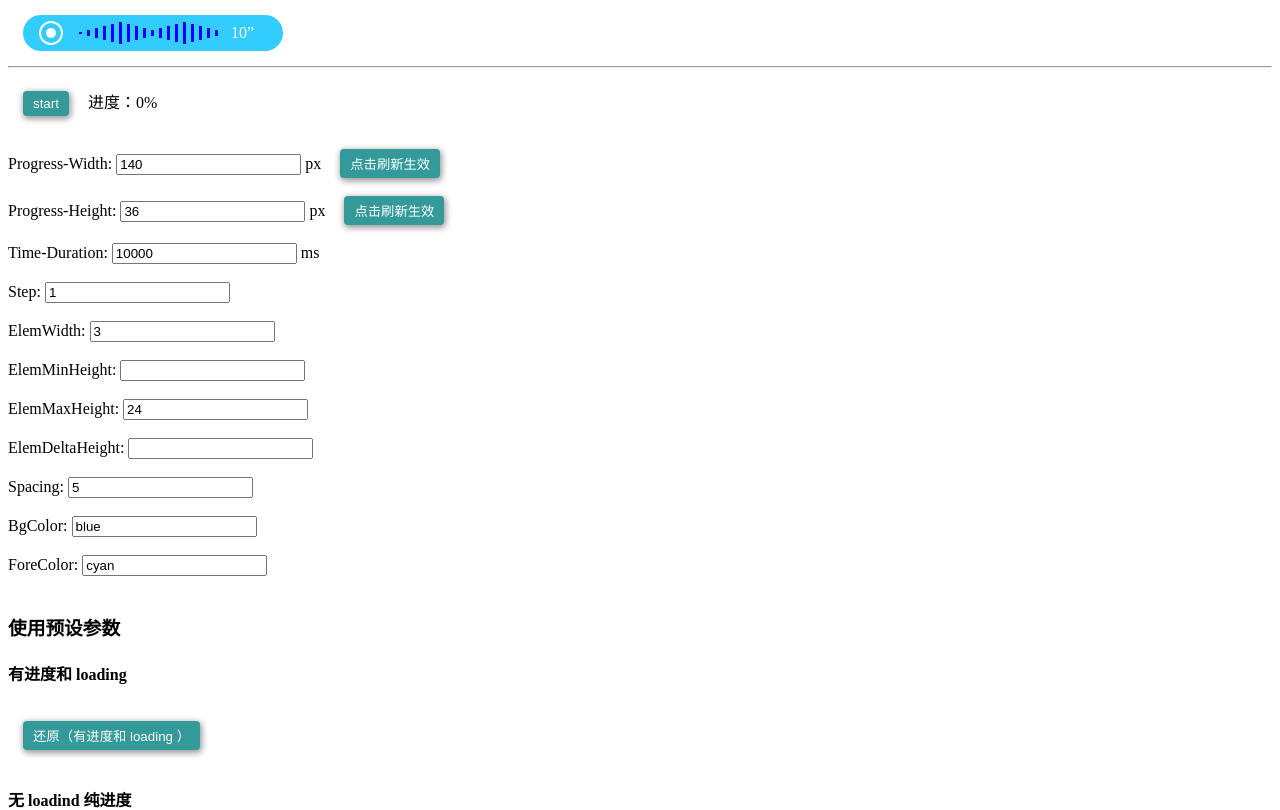
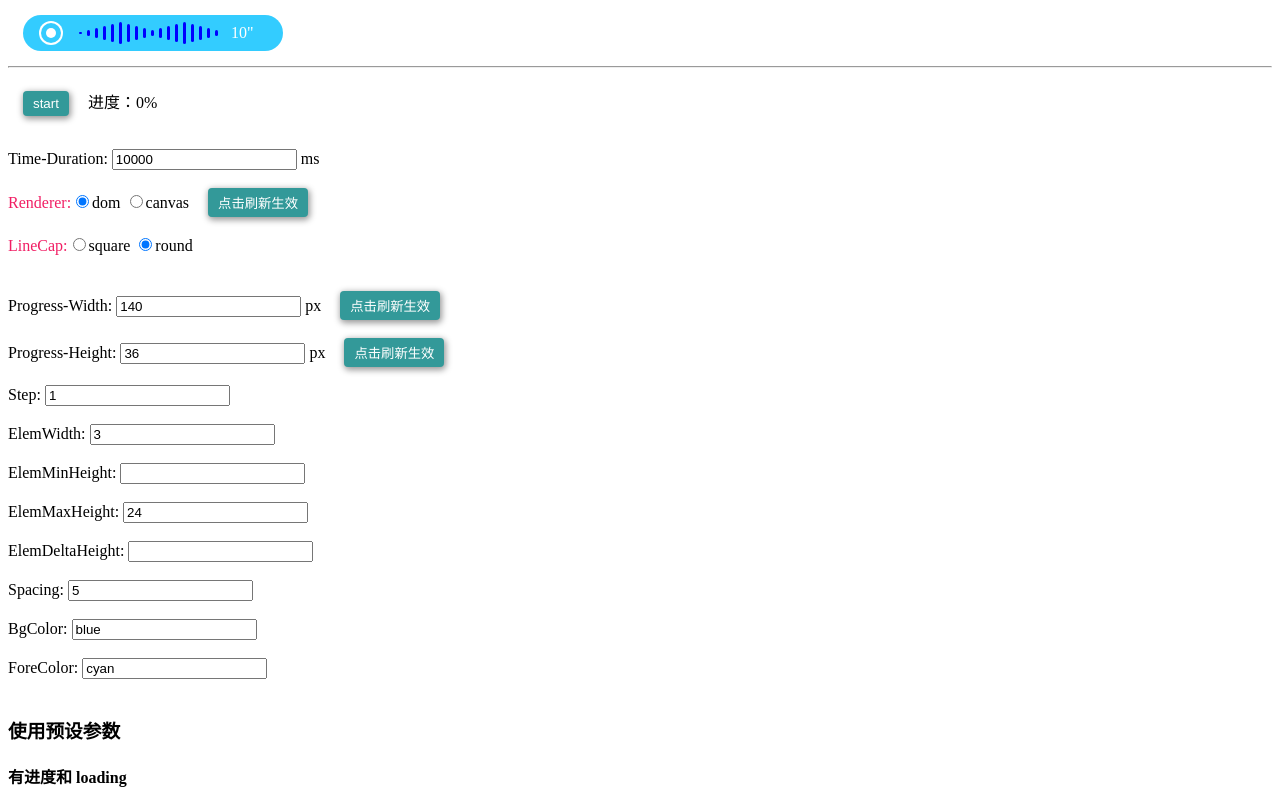
Before and after one commit to shallinta/z-progress-loading, a Vue app: page / in a window 1280 px wide. Shown: the top 810 px of the page. Built offline with nearby package versions, Linux system fonts and the light colour scheme.

Commit message:
feat: 增加渲染器配置和lineCap配置 1. 增加 renderer 配置,支持 canvas 和 dom 两种渲染方式 2. 增加 lineCap 配置,支持 square 和 round(圆角) 两种

```diff
--- a/examples/App.vue
+++ b/examples/App.vue
@@ -1,6 +1,9 @@
 <template>
   <div>
-    <div class="container" :style="{ width: progressWidth + 120 + 'px', height: progressHeight + 'px' }">
+    <div
+      class="container"
+      :style="{ width: progressWidth + 120 + 'px', height: progressHeight + 'px' }"
+    >
       <div class="play">
         <div class="inner-circle">
           <div class="icon" :class="start ? '' : 'stop'" @click="handleClick"></div>
@@ -9,12 +12,59 @@
       <div class="progress" :style="{ width: progressWidth + 'px', height: progressHeight + 'px' }">
         <ZProgreeeLoading :progress="progress" :start="start" :config="config"/>
       </div>
-      <span class="text" v-if="start">{{ Math.round(currentTime / 1000) }}”</span>
-      <span class="text" v-if="!start">{{ duration / 1000 }}”</span>
+      <span class="text" v-if="start">{{ Math.round(currentTime / 1000) }}"</span>
+      <span class="text" v-if="!start">{{ duration / 1000 }}"</span>
     </div>
     <hr>
     <button class="btn" @click="handleClick">{{ start ? 'stop' : 'start' }}</button>
     进度：{{ progress.toFixed(0) }}%
+    <br>
+    <br>Time-Duration:
+    <input type="number" v-model="duration"> ms
+    <br>
+    <br>
+    <em>Renderer:</em>
+    <label>
+      <input
+        type="radio"
+        name="renderer"
+        value="dom"
+        v-model="config.renderer"
+        @change="changeRenderer"
+      >dom
+    </label>
+    <label>
+      <input
+        type="radio"
+        name="renderer"
+        value="canvas"
+        v-model="config.renderer"
+        @change="changeRenderer"
+      >canvas
+    </label>
+    <button class="btn no-vertical-margin" @click="reload">点击刷新生效</button>
+    <br>
+    <br>
+    <em>LineCap:</em>
+    <label>
+      <input
+        type="radio"
+        name="lineCap"
+        value="square"
+        v-model="config.lineCap"
+        @change="changeLineCap"
+      >square
+    </label>
+    <label>
+      <input
+        type="radio"
+        name="lineCap"
+        value="round"
+        v-model="config.lineCap"
+        @change="changeLineCap"
+      >round
+    </label>
+    <br>
     <br>
     <br>Progress-Width:
     <input type="number" :value="progressWidth" @change="changeProgressWidth"> px
@@ -23,9 +73,6 @@
     <br>Progress-Height:
     <input type="number" :value="progressHeight" @change="changeProgressHeight"> px
     <button class="btn no-vertical-margin" @click="reload">点击刷新生效</button>
-    <br>
-    <br>Time-Duration:
-    <input type="number" v-model="duration"> ms
     <br>
     <br>Step:
     <input type="number" v-model="config.step">
@@ -53,13 +100,13 @@
     <br>
     <br>
     <h3>使用预设参数</h3>
-    <h4>有进度和 loading </h4>
+    <h4>有进度和 loading</h4>
     <button class="btn" @click="usePreset(0)">还原（有进度和 loading ）</button>
     <h4>无 loadind 纯进度</h4>
     <button class="btn" @click="usePreset(1)">使用预设1（无 loadind 纯进度）</button>
     <button class="btn" @click="usePreset(2)">使用预设2（无 loadind 纯进度）</button>
     <button class="btn" @click="usePreset(3)">使用预设3（无 loadind 纯进度）</button>
-    <h4>无进度纯 loading </h4>
+    <h4>无进度纯 loading</h4>
     <button class="btn" @click="usePreset(4)">使用预设4（无进度纯 loading ）</button>
   </div>
 </template>
@@ -73,8 +120,12 @@ export default {
     ZProgreeeLoading
   },
   data() {
-    const progressWidth = Number(localStorage.getItem('z-progress-loading-width')) || 140;
-    const progressHeight = Number(localStorage.getItem('z-progress-loading-height')) || 36;
+    const renderer =
+      localStorage.getItem("z-progress-loading-renderer") || "dom";
+    const progressWidth =
+      Number(localStorage.getItem("z-progress-loading-width")) || 140;
+    const progressHeight =
+      Number(localStorage.getItem("z-progress-loading-height")) || 36;
     return {
       progressWidth,
       progressHeight,
@@ -83,6 +134,7 @@ export default {
       duration: 10000,
       currentTime: 0,
       config: {
+        renderer: renderer,
         elemWidth: 3,
         elemMinHeight: null,
         elemMaxHeight: 24,
@@ -90,7 +142,8 @@ export default {
         spacing: 5,
         step: 1,
         bgColor: "blue",
-        foreColor: "cyan"
+        foreColor: "cyan",
+        lineCap: "round"
       },
       noProgress: false,
       timer: null
@@ -102,20 +155,26 @@ export default {
       if (this.currentTime > Number(value)) {
         this.currentTime = 0;
       }
-      this.progress = this.noProgress ? 0 : (this.currentTime / Number(value)) * 100;
-    },
+      this.progress = this.noProgress
+        ? 0
+        : (this.currentTime / Number(value)) * 100;
+    }
   },
   methods: {
+    changeRenderer({ target: { value } }) {
+      localStorage.setItem("z-progress-loading-renderer", value);
+    },
+    changeLineCap({ target: { value } }) {},
     changeProgressWidth({ target: { value } }) {
       const width = Number(value) || 140;
-      localStorage.setItem('z-progress-loading-width', width);
+      localStorage.setItem("z-progress-loading-width", width);
     },
     changeProgressHeight({ target: { value } }) {
       const height = Number(value) || 36;
-      localStorage.setItem('z-progress-loading-height', height);
+      localStorage.setItem("z-progress-loading-height", height);
     },
     reload() {
-      location.reload();
+      window.location.reload();
     },
     startProgress() {
       if (this.currentTime > this.duration) {
@@ -124,7 +183,9 @@ export default {
         this.stopProgress();
         return;
       }
-      this.progress = this.noProgress ? 0 : (this.currentTime / this.duration) * 100;
+      this.progress = this.noProgress
+        ? 0
+        : (this.currentTime / this.duration) * 100;
       this.timer = setTimeout(() => {
         this.currentTime += 100;
         this.startProgress();
@@ -145,7 +206,7 @@ export default {
       }
     },
     usePreset(type) {
-      switch(Number(type)) {
+      switch (Number(type)) {
         case 0:
           this.noProgress = false;
           this.progress = 0;
@@ -206,6 +267,11 @@ html,
 body {
   margin: 0;
   padding: 0;
+}
+
+em {
+  font-style: normal;
+  color: #f11e64;
 }
 
 .container {
--- a/src/index.vue
+++ b/src/index.vue
@@ -1,19 +1,34 @@
 <template>
-  <div :id="idBox" class="z-progress-loading">
-    <canvas :id="idCanvas" class="z-progress-loading-canvas" :width="width" :height="height">
+  <div id="z-progress-loading">
+    <canvas
+      v-if="renderer === 'canvas'"
+      id="z-progress-loading-canvas"
+      :width="width"
+      :height="height"
+    >
       <i>Not supported.</i>
     </canvas>
+    <div v-if="renderer === 'dom'" id="z-progress-loading-dom">
+      <div
+        v-for="(rect, index) in rects"
+        :key="'dom-rect-' + index"
+        :style="{
+          left: rect.x + 'px',
+          top: rect.y + 'px',
+          width: rect.width + 'px',
+          height: rect.height + 'px',
+          background: rect.style,
+          borderRadius: rect.borderRadius + 'px',
+        }"
+      ></div>
+    </div>
   </div>
 </template>
 
 <script>
-const isNoValue = (value) => {
-  return value === void 0 || value === null || value === '';
-};
-
 export default {
-  name: 'z-progress-loading',
-  props: ['progress', 'start', 'config'],
+  name: "z-progress-loading",
+  props: ["progress", "start", "config"],
   watch: {
     start(value) {
       if (value) {
@@ -22,24 +37,15 @@ export default {
         this.stopLoading();
       }
     },
-    progress() {
-      if (!this.start) {
-        this.renderFrame();
-      }
-    },
     config: {
       deep: true,
       handler() {
         this.init();
-      },
-    },
+      }
+    }
   },
   data() {
-    const idPrefix = 'z-progress-loading';
     return {
-      idPrefix,
-      idBox: `${idPrefix}-box`,
-      idCanvas: `${idPrefix}-canvas`,
       width: 0,
       height: 0,
       elemWidth: 4,
@@ -49,18 +55,15 @@ export default {
       elemMaxHeight: 24,
       elemDeltaHeight: 3,
       spacing: 5,
-      bgColor: 'blue',
-      foreColor: 'cyan',
+      bgColor: "blue",
+      foreColor: "cyan",
+      lineCap: "square",
       step: 1,
       rects: [],
       rectCount: 0,
-      raf: null,
+      renderer: "dom",
+      raf: null
     };
-  },
-  created() {
-    this.idPrefix = `${this.idPrefix}-${Math.random(10000)}`;
-    this.idBox = `${this.idPrefix}-box`;
-    this.idCanvas = `${this.idPrefix}-canvas`;
   },
   mounted() {
     this.init();
@@ -70,9 +73,9 @@ export default {
   },
   methods: {
     init() {
-      const container = document.getElementById(this.idBox);
+      const container = document.getElementById("z-progress-loading");
       const { width, height } = container.getBoundingClientRect();
-      this.width = width - (8 * 2);
+      this.width = width - 8 * 2;
       this.spacing = Math.floor(this.width * 0.035);
       this.height = height;
       this.elemWidth = Math.floor(this.width * 0.02);
@@ -84,23 +87,30 @@ export default {
       }
       this.elemMinHeight = this.elemWidth;
       this.elemMaxHeight = Math.floor(this.height * 0.75);
-      this.elemDeltaHeight = Math.floor((this.elemMaxHeight - this.elemMinHeight) / 6);
+      this.elemDeltaHeight = Math.floor(
+        (this.elemMaxHeight - this.elemMinHeight) / 6
+      );
       // --start-- 个性化配置
       const config = this.config || {};
       this.elemWidth = Number(config.elemWidth) || this.elemWidth;
       this.elemMinHeight = Number(config.elemMinHeight) || this.elemMinHeight;
       this.elemMaxHeight = Number(config.elemMaxHeight) || this.elemMaxHeight;
-      if (!isNoValue(config.elemDeltaHeight)) {
+
+      if (!this.isNoValue(config.elemDeltaHeight)) {
         const elemDeltaHeight = Number(config.elemDeltaHeight);
-        this.elemDeltaHeight = !isNaN(elemDeltaHeight) ? elemDeltaHeight : this.elemDeltaHeight;
+        this.elemDeltaHeight = !isNaN(elemDeltaHeight)
+          ? elemDeltaHeight
+          : this.elemDeltaHeight;
       }
-      if (!isNoValue(config.spacing)) {
+      if (!this.isNoValue(config.spacing)) {
         const spacing = Number(config.spacing);
         this.spacing = !isNaN(spacing) ? spacing : this.spacing;
       }
       this.bgColor = config.bgColor || this.bgColor;
       this.foreColor = config.foreColor || this.foreColor;
+      this.lineCap = config.lineCap || this.lineCap;
       this.step = Number(config.step) || this.step;
+      this.renderer = config.renderer || this.renderer;
       // --end--
       this.rects = [];
       this.rectCount = Math.floor(
@@ -121,23 +131,25 @@ export default {
           delta = -delta;
           curHeight += delta;
         }
-        const fillStyle =
+        const style =
           i / this.rectCount < this.progress / 100
             ? this.foreColor
             : this.bgColor;
+        const borderRadius = this.lineCap === "round" ? this.elemWidth / 2 : 0;
         this.rects.push({
           x,
           y,
           width: this.elemWidth,
           height,
-          fillStyle,
-          dir: delta,
+          style,
+          borderRadius,
+          dir: delta
         });
       }
     },
     updateRects() {
       this.rects = this.rects.map((rect, index) => {
-        let { x, y, width, height, fillStyle, dir } = rect;
+        let { x, y, width, height, style, borderRadius, dir } = rect;
         let delta = dir > 0 ? this.step : -this.step;
         if (
           height + delta < this.elemMaxHeight &&
@@ -149,29 +161,40 @@ export default {
           height += delta;
         }
         y = this.height / 2 - height / 2;
-        fillStyle =
+        style =
           index / this.rectCount < this.progress / 100
             ? this.foreColor
             : this.bgColor;
-        return { x, y, width, height, fillStyle, dir: delta };
+        return { x, y, width, height, style, borderRadius, dir: delta };
       });
     },
     draw() {
-      const ref = document.getElementById(this.idCanvas);
-      const ctx = ref.getContext('2d');
-      ctx.clearRect(0, 0, this.width, this.height);
-      this.rects.forEach(rect => {
-        const { x, y, width, height, fillStyle } = rect;
-        ctx.fillStyle = fillStyle;
-        ctx.fillRect(x, y, width, height);
-      });
+      if (this.renderer === "canvas") {
+        const ref = document.getElementById("z-progress-loading-canvas");
+        const ctx = ref.getContext("2d");
+        ctx.clearRect(0, 0, this.width, this.height);
+        this.rects.forEach(rect => {
+          const { x, y, width, height, style } = rect;
+          const xm = x + width / 2;
+          const ym = y + width / 2;
+          const hm = height - width;
+          ctx.beginPath();
+          ctx.strokeStyle = style;
+          ctx.lineWidth = width;
+          ctx.lineCap = this.lineCap;
+          ctx.moveTo(xm, ym);
+          ctx.lineTo(xm, y + hm);
+          ctx.stroke();
+          ctx.closePath();
+        });
+      }
+      if (this.renderer === "dom") {
+        // do nothing
+      }
     },
-    renderFrame() {
+    startLoading() {
       this.updateRects();
       this.draw();
-    },
-    startLoading() {
-      this.renderFrame();
       this.raf = requestAnimationFrame(this.startLoading.bind(this));
     },
     stopLoading() {
@@ -180,12 +203,15 @@ export default {
         this.raf = null;
       }
     },
-  },
+    isNoValue(value) {
+      return value === void 0 || value === null || value === "";
+    }
+  }
 };
 </script>
 
-<style scoped>
-.z-progress-loading {
+<style>
+#z-progress-loading {
   width: 100%;
   height: 100%;
   padding: 0 8px;
@@ -193,7 +219,15 @@ export default {
   display: flex;
   align-items: center;
 }
-.z-progress-loading-canvas {
+#z-progress-loading-canvas {
   flex: 1;
 }
+#z-progress-loading-dom {
+  flex: 1;
+  height: 100%;
+  position: relative;
+}
+#z-progress-loading-dom div {
+  position: absolute;
+}
 </style>
```
